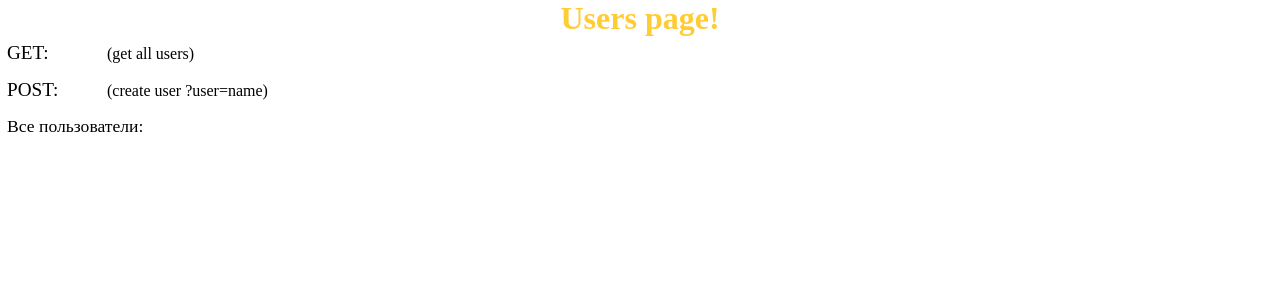
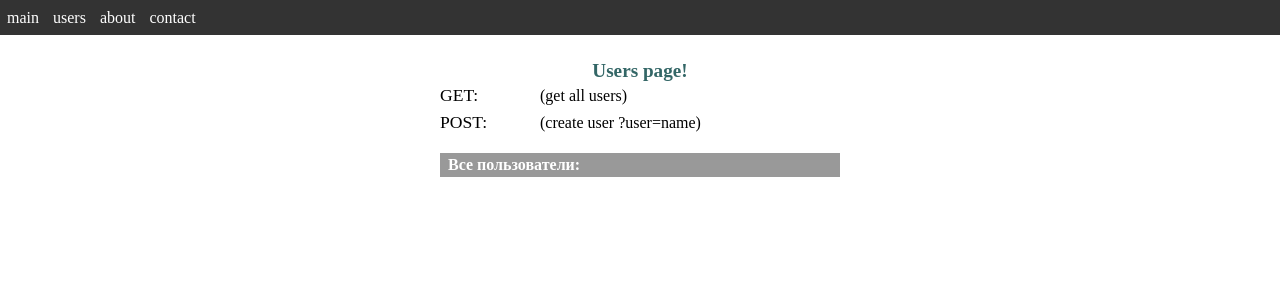
Before and after one commit to iamkirillnb/Architecture-and-design-patterns-in-Python, a Python web app: template templates/app/users.html in a window 1280 px wide. Shown: the top 300 px of the page. Run offline with Jinja, Linux system fonts and the light colour scheme; the template is opened without the code that fills it, so the values that code supplies are empty.

Commit message:
fix:проверить 3 домашнее задание

```diff
--- a/templates/app/users.html
+++ b/templates/app/users.html
@@ -1,47 +1,42 @@
-<!DOCTYPE html>
-<html lang="en">
-
-<head>
-    <meta charset="UTF-8">
-    <meta http-equiv="X-UA-Compatible" content="IE=edge">
-    <meta name="viewport" content="width=device-width, initial-scale=1.0">
-    <title>Users</title>
-</head>
-
-<body>
+{% extends 'base.html' %}
+{% block title %}Main page{% endblock title %}
+{% block style %}
 <style>
-        * {
-            margin: 0;
-            padding: 0;
+    span {
+        margin:3px 0;
+        font-size:1.1em;
+        width:100px;
+        display:inline-block;
     }
 
-        .ok {
-            color: #FFCC33;
-            text-align: center;
+    ul {
+        list-style-type:none;
     }
-        .method {
-            font-size:1.2em;
-            width:100px;
-            display:inline-block;
-            margin:5px 0 10px 7px;
+    ul li {
+        margin-left:6px;
     }
-        .list_of_users {
-            font-size:1.1em;
-            margin:5px 0 10px 7px;
+    .users {
+        margin-top:17px;
+        padding:3px 8px;
+        box-sizing: border-box;
+        width:100%;
+        background: #999999;
+        color: white;
     }
-        ol li { margin : 3px 0 3px 15px; list-style-type:none;font-size:1em;}
 </style>
-    <h1 class="ok">Users page!</h1>
-    <p><span class='method'>GET:</span>(get all users)</p>
-    <p><span class='method'>POST:</span>(create user ?user=name)</p>
-    <p class="list_of_users">Все пользователи:</p>
-    <ol class="list_of_users">
+{% endblock style %}
+{% block content %}
+<h1>Users page!</h1>
+<p><span>GET:</span>(get all users)</p>
+<p><span>POST:</span>(create user ?user=name)</p>
+<div class="users">
+<h4>Все пользователи:</h4>
+<ul>
     {% for user in users %}
 
         <li>{{user.name}}</li>
 
     {% endfor %}
-    </ol>
-</body>
-
-</html>
+</ul>
+</div>
+{% endblock content %}
--- /dev/null
+++ b/templates/base.html
@@ -0,0 +1,56 @@
+<!DOCTYPE html>
+<html lang="en">
+  <head>
+    <meta charset="UTF-8" />
+    <meta http-equiv="X-UA-Compatible" content="IE=edge" />
+    <meta name="viewport" content="width=device-width, initial-scale=1.0" />
+    <title>{% block title %}base{% endblock title %}</title>
+  </head>
+
+  <body>
+    {% block style %}{% endblock style %}
+    <style>
+      * {
+        margin: 0;
+        padding: 0;
+      }
+      nav {
+          width: 100%;
+          line-height:35px;
+          color:white;
+          background: #333333;
+      }
+      nav ul {
+          list-style-type:none;
+          display:flex;
+        }
+        nav li {
+            margin: 0 7px;
+        }
+        nav a {
+            color: white;
+            text-decoration:none;
+        }
+      h1 {
+        font-size: 1.2em;
+        color: #336666;
+        text-align: center;
+        margin-top: 25px;
+      }
+      .content {
+        width: 400px;
+
+        margin: 25px auto 0;
+      }
+    </style>
+    <nav>
+      <ul>
+        <li><a href="http://127.0.0.1:8000/">main</a></li>
+        <li><a href="http://127.0.0.1:8000/users">users</a></li>
+        <li><a href="http://127.0.0.1:8000/about">about</a></li>
+        <li><a href="http://127.0.0.1:8000/contact">contact</a></li>
+      </ul>
+    </nav>
+    <div class="content">{% block content %} {% endblock content %}</div>
+  </body>
+</html>
```
Also changed, not shown: app/render.py (+9 -14 lines), app/views.py (+5 -5 lines), templates/app/about.html (+5 -26 lines), templates/app/contact.html (+21 -32 lines), templates/app/error.html (+5 -34 lines), templates/app/index.html (+5 -30 lines), templates/app/ok.html (+5 -46 lines). Lines whose indentation alone changed are shown as unchanged.
